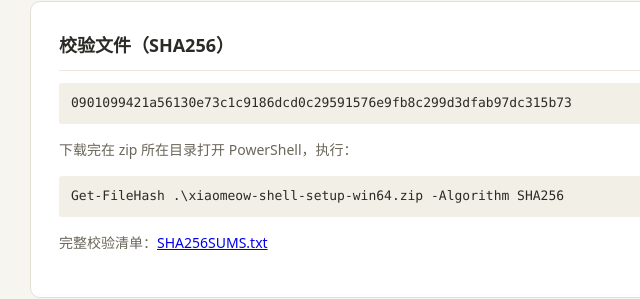
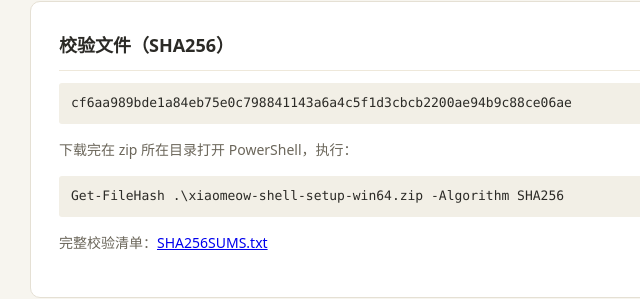
Before and after one commit to sdasdas5465/xiaomeow-shell, a plain HTML site: page docs/index.html in a window 1280 px wide. Shown: the part 726-1025 px from the top of the page, 230-870 px from the left. Drawn offline with Linux system fonts and the light colour scheme.

Commit message:
chore: 下载页 v1.6.42

```diff
--- a/docs/index.html
+++ b/docs/index.html
@@ -66,7 +66,7 @@
 
   <div class="card">
     <h2>校验文件（SHA256）</h2>
-    <code class="hash">0901099421a56130e73c1c9186dcd0c29591576e9fb8c299d3dfab97dc315b73</code>
+    <code class="hash">cf6aa989bde1a84eb75e0c798841143a6a4c5f1d3cbcb2200ae94b9c88ce06ae</code>
     <p class="tip">下载完在 zip 所在目录打开 PowerShell，执行：</p>
     <code class="hash">Get-FileHash .\xiaomeow-shell-setup-win64.zip -Algorithm SHA256</code>
     <p class="tip">完整校验清单：<a href="https://github.com/sdasdas5465/xiaomeow-shell/releases/latest/download/SHA256SUMS.txt">SHA256SUMS.txt</a></p>
```
